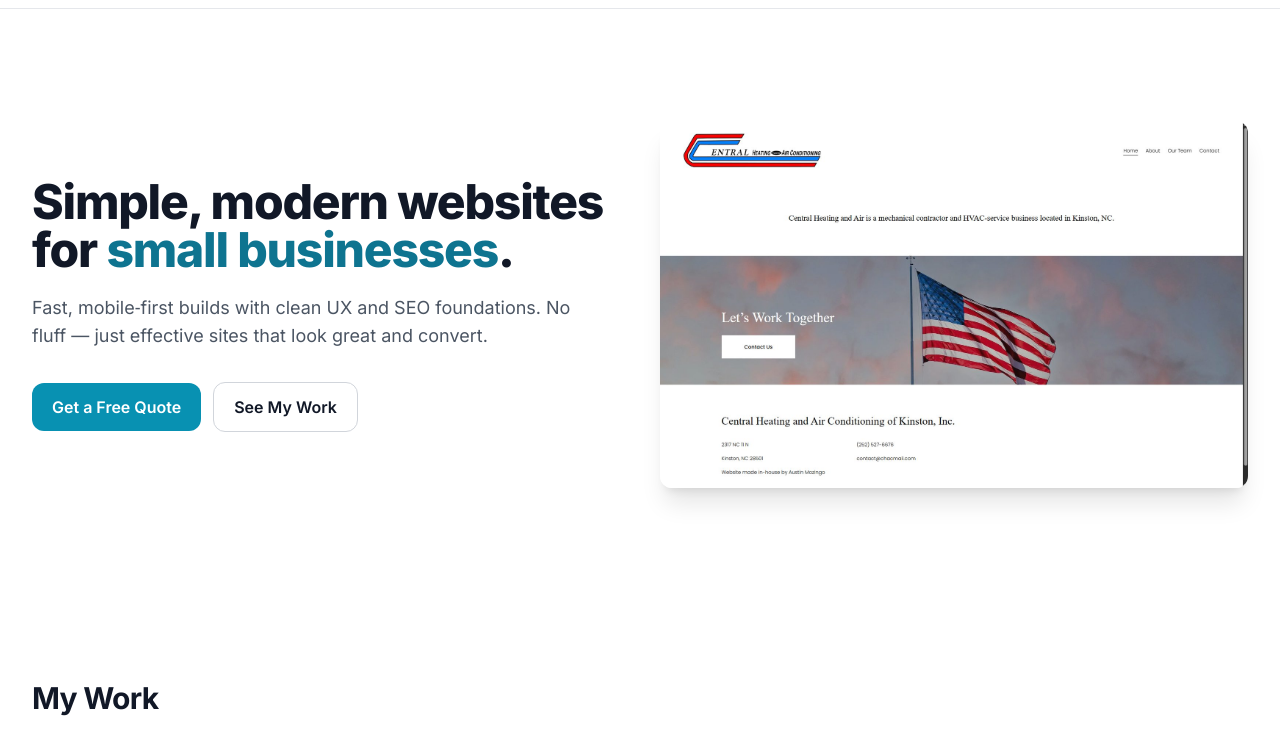
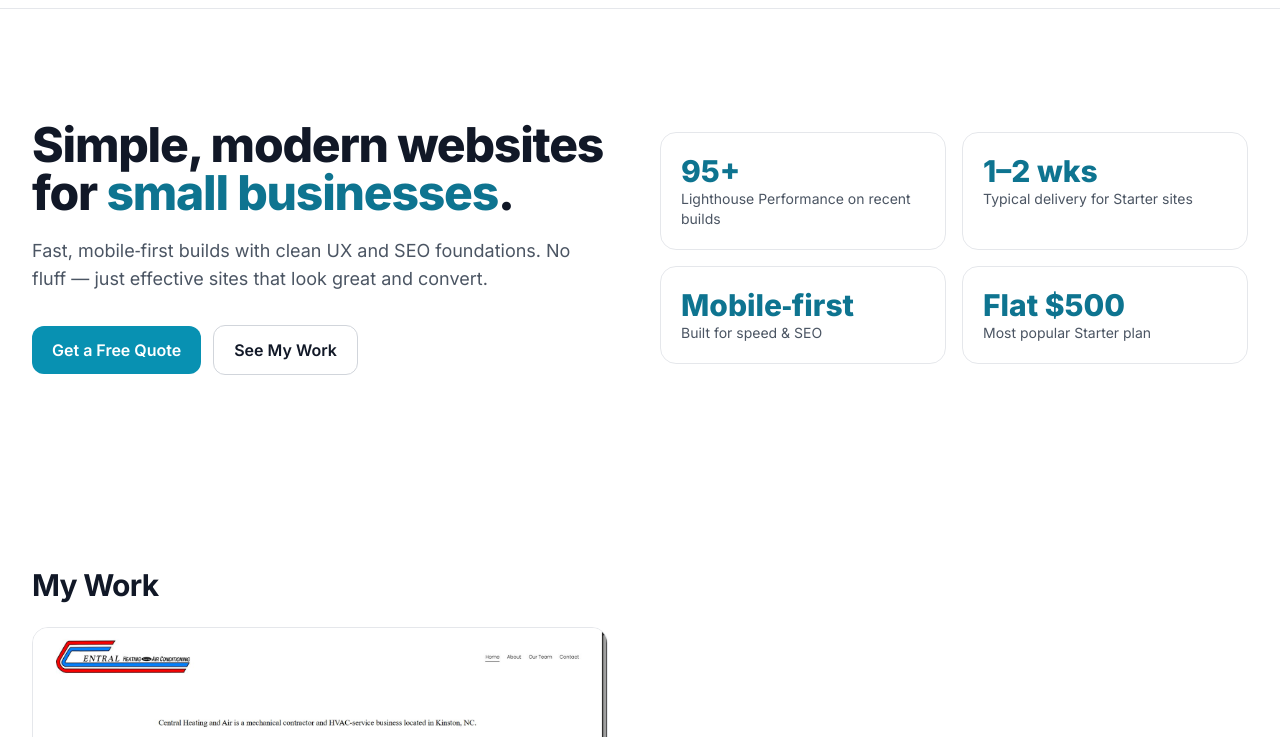
Before and after one commit to zeyz/MozingoUXWebsite, a plain HTML site: page index.html in a window 1280 px wide. Shown: the part 56-793 px from the top of the page. Drawn offline with nearby package versions, Linux system fonts and the light colour scheme.

Commit message:
Update index.html
Removed screenshot from hero page, added quick facts instead. This is to reduce repetitiveness with portfolio below.

```diff
--- a/index.html
+++ b/index.html
@@ -79,7 +79,24 @@
           </div>
         </div>
         <div class="relative">
-          <img src="hvac-site.jpg?v=1" alt="Portfolio example" class="rounded-xl shadow-xl" loading="lazy" />
+          <div class="grid sm:grid-cols-2 gap-4">
+            <div class="rounded-2xl border border-gray-200 bg-white/80 backdrop-blur p-5">
+              <div class="text-3xl font-extrabold text-brand-700">95+</div>
+              <p class="text-sm text-gray-600">Lighthouse Performance on recent builds</p>
+            </div>
+            <div class="rounded-2xl border border-gray-200 bg-white/80 backdrop-blur p-5">
+              <div class="text-3xl font-extrabold text-brand-700">1–2 wks</div>
+              <p class="text-sm text-gray-600">Typical delivery for Starter sites</p>
+            </div>
+            <div class="rounded-2xl border border-gray-200 bg-white/80 backdrop-blur p-5">
+              <div class="text-3xl font-extrabold text-brand-700">Mobile‑first</div>
+              <p class="text-sm text-gray-600">Built for speed & SEO</p>
+            </div>
+            <div class="rounded-2xl border border-gray-200 bg-white/80 backdrop-blur p-5">
+              <div class="text-3xl font-extrabold text-brand-700">Flat $500</div>
+              <p class="text-sm text-gray-600">Most popular Starter plan</p>
+            </div>
+          </div>
         </div>
       </div>
     </div>
```
